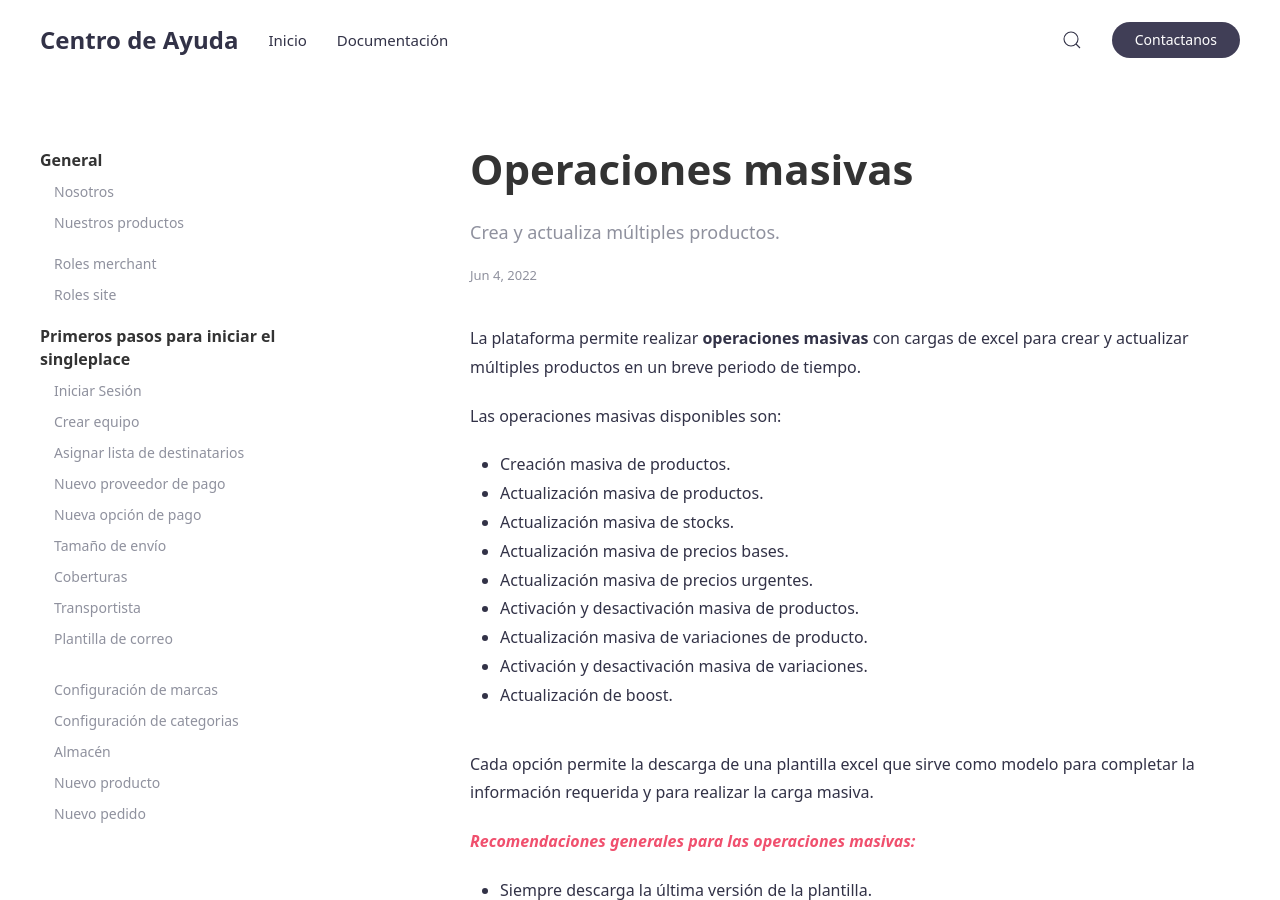
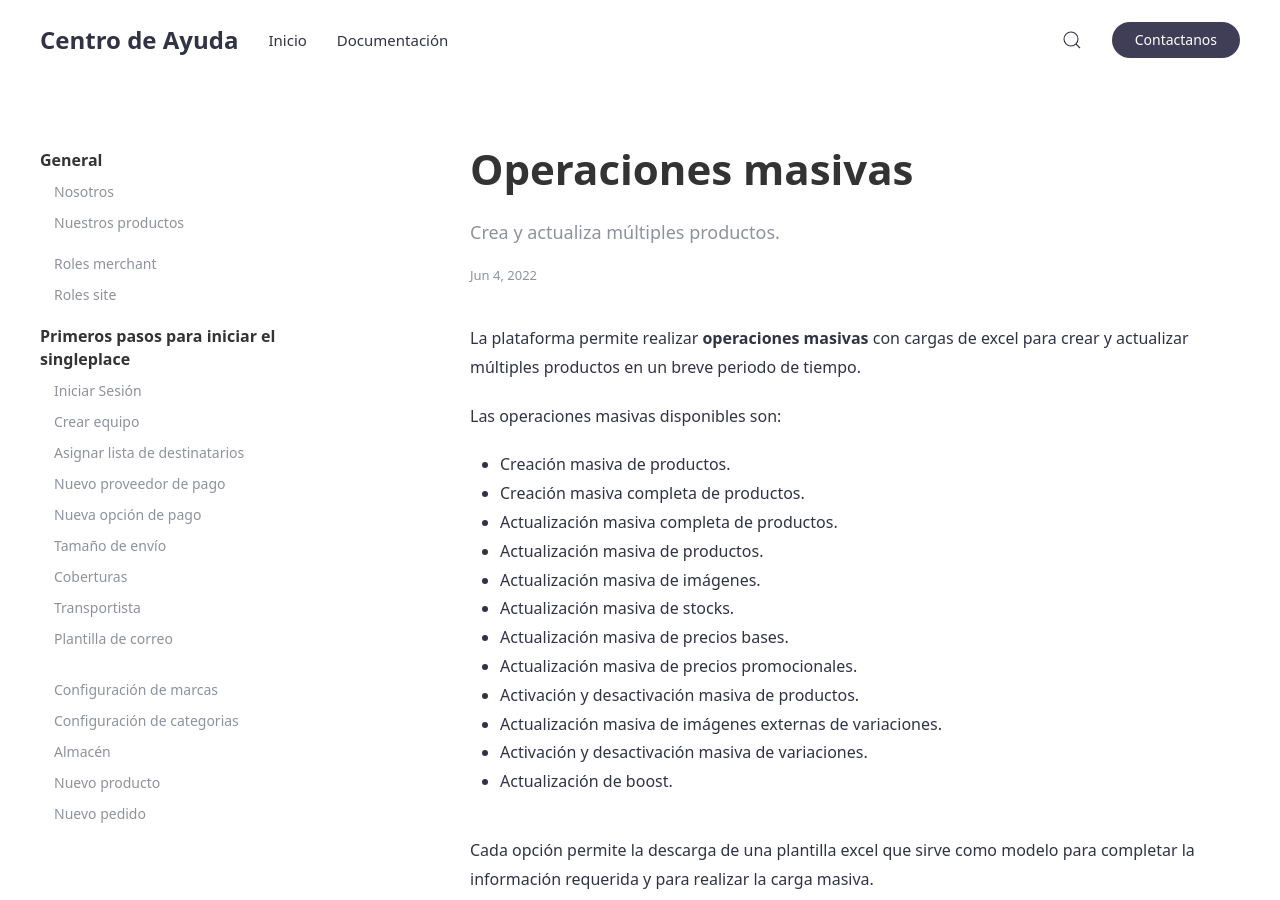
Before and after one commit to jztechpe/docshelp-old, a Jekyll site: the page built from docs/_docs/temas/operaciones-masivas.md, in a window 1280 px wide and 900 px high. Built offline with Jekyll 4.4.1, drawn with Linux system fonts in a browser that asks for light colours; some of the changed text lies outside the part shown.

Commit message:
Update massive operations

```diff
--- a/docs/_docs/temas/operaciones-masivas.md
+++ b/docs/_docs/temas/operaciones-masivas.md
@@ -10,12 +10,15 @@ La plataforma permite realizar **operaciones masivas** con cargas de excel para
 Las operaciones masivas disponibles son:
 
 - Creación masiva de productos.
+- Creación masiva completa de productos.
+- Actualización masiva completa de productos.
 - Actualización masiva de productos.
+- Actualización masiva de imágenes.
 - Actualización masiva de stocks.
 - Actualización masiva de precios bases.
-- Actualización masiva de precios urgentes.
+- Actualización masiva de precios promocionales.
 - Activación y desactivación masiva de productos.
-- Actualización masiva de variaciones de producto.
+- Actualización masiva de imágenes externas de variaciones.
 - Activación y desactivación masiva de variaciones.
 - Actualización de boost.
 
@@ -66,7 +69,7 @@ El producto sería `Pantalon XYZ` y las variaciones serían:
 - `Pantalon XYZ Color Azul Talla M`
 - `Pantalon XYZ Color Azul Talla L`
 
-## Actualización masiva de productos
+## Actualización masiva completa de productos
 
 La **actualización masiva de productos** permite actualizar múltiples productos desde un archivo excel. Esta plantilla utiliza principalmente el campo **ProductId** para realizar la actualización.
 
```
